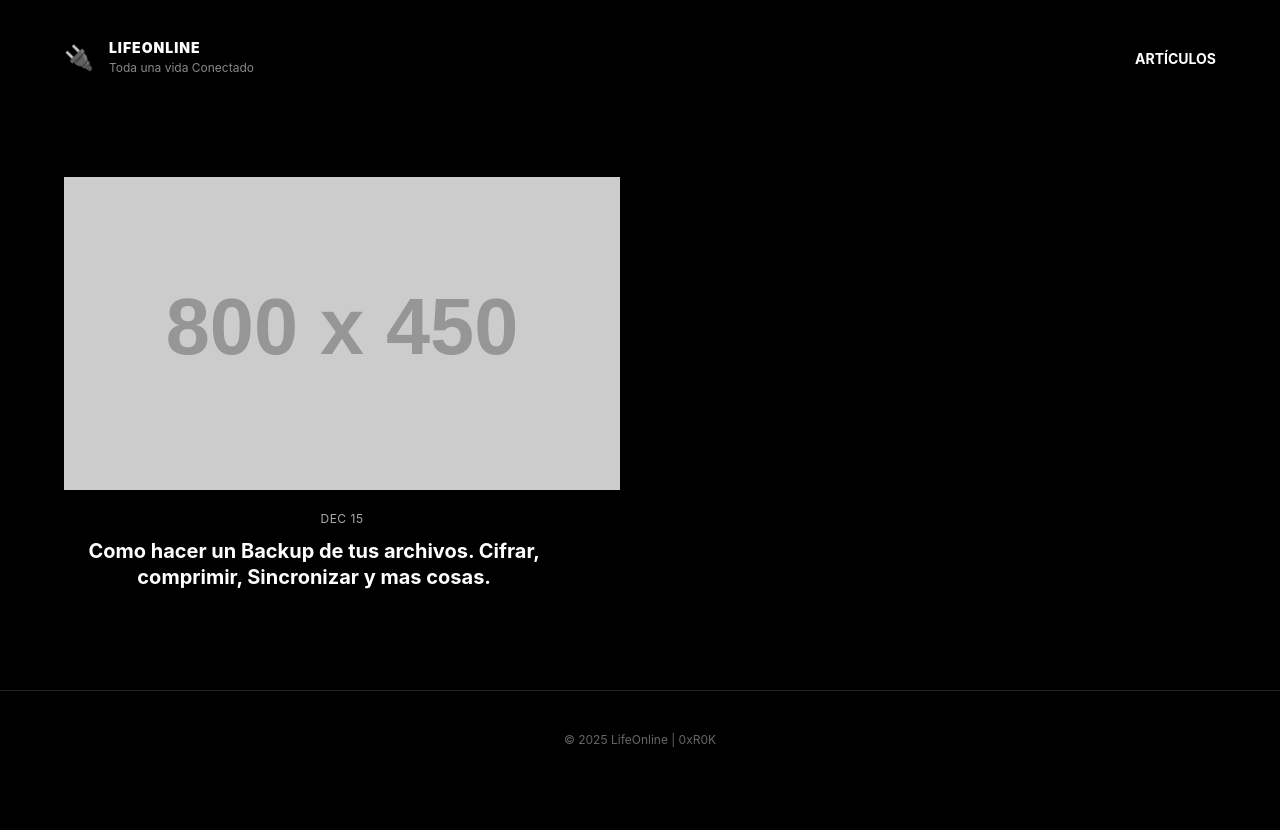
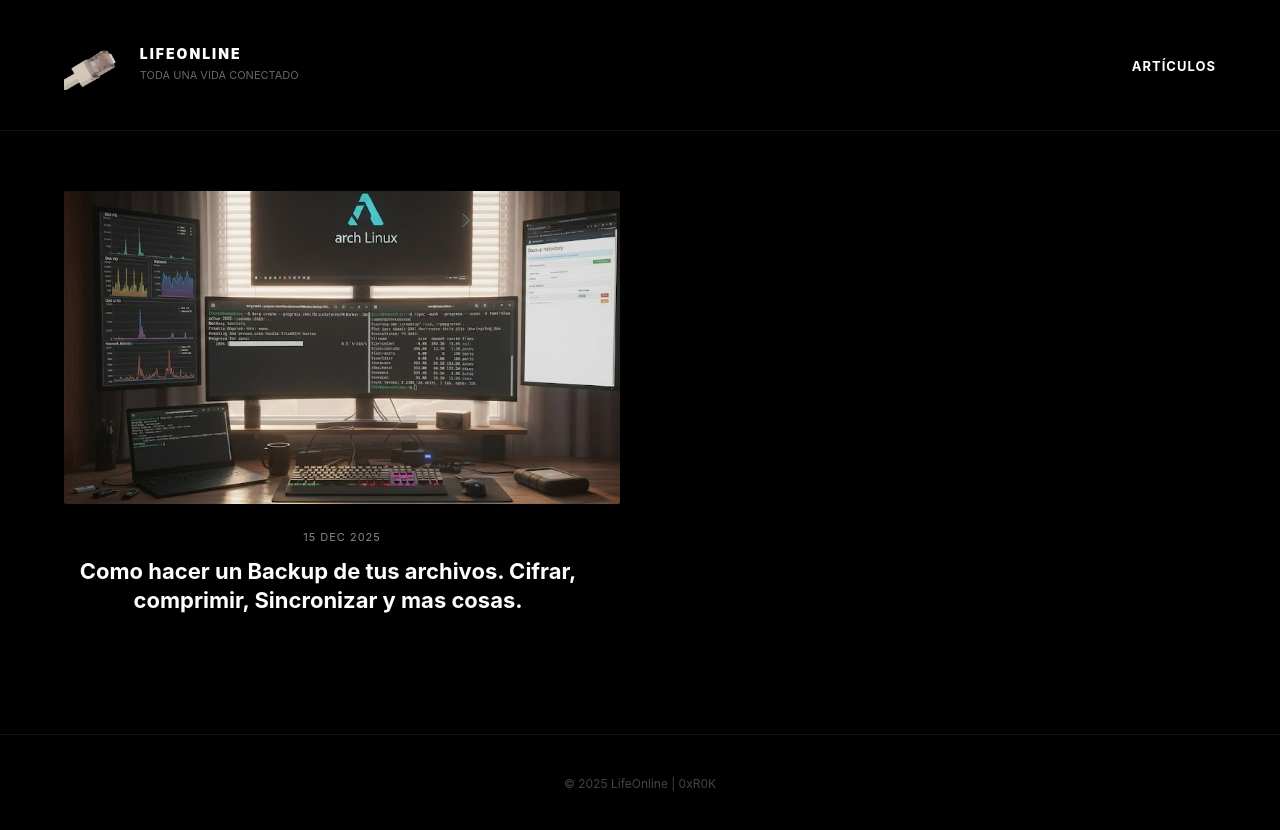
Before and after one commit to 0xR0K/0xR0K.github.io, a Jekyll site: the page built from index.md, in a window 1280 px wide. Shown: the top 830 px of the page. Built offline with Jekyll 4.4.1, drawn with Linux system fonts in a browser that asks for light colours.

Commit message:
Actualizaciones varias

```diff
--- a/_layouts/home.html
+++ b/_layouts/home.html
@@ -10,7 +10,9 @@
 
   <header>
     <div class="branding-container">
-      <div class="site-icon">🔌</div>
+      <a href="{{ '/' | relative_url }}" class="site-logo">
+        <img src="{{ '/assets/images/Logo.png' | relative_url }}" alt="0xR0K Logo">
+      </a>
 
       <div class="site-identity">
         <h1><a href="{{ '/' | relative_url }}">LIFEONLINE</a></h1>
@@ -33,15 +35,12 @@
           <a href="{{ articulo.url | relative_url }}">
 
             <div class="post-image-container">
-              {% if articulo.image %}
-                <img src="{{ articulo.image | relative_url }}" alt="{{ articulo.title }}">
-              {% else %}
-                <img src="https://via.placeholder.com/800x450/111111/FFFFFF?text=LifeOnline" alt="Cover">
-              {% endif %}
-            </div>
+              <img src="{{ '/assets/images/' | append: articulo.slug | append: '/portada.png' | relative_url }}"
+                   alt="{{ articulo.title }}"
+                   onerror="this.style.display='none';"> </div>
 
             <div class="post-date">
-              {{ articulo.date | date: "%b %d" }}
+              {{ articulo.date | date: "%d %b %Y" }}
             </div>
 
             <h2 class="post-title">{{ articulo.title }}</h2>
--- a/assets/style.css
+++ b/assets/style.css
@@ -6,8 +6,8 @@
 }
 
 body {
-  background-color: #000000;
-  color: #ffffff;
+  background-color: #000000; /* NEGRO */
+  color: #ffffff;            /* BLANCO */
   font-family: -apple-system, BlinkMacSystemFont, "Segoe UI", Roboto, Helvetica, Arial, sans-serif;
   line-height: 1.5;
 }
@@ -15,6 +15,7 @@ body {
 a {
   text-decoration: none;
   color: inherit;
+  transition: opacity 0.2s ease;
 }
 
 a:hover {
@@ -28,44 +29,49 @@ header {
   align-items: center;
   justify-content: space-between;
   margin-bottom: 60px;
+  border-bottom: 1px solid #111;
 }
 
 .branding-container {
   display: flex;
   align-items: center;
-  gap: 15px;
+  gap: 20px;
 }
 
-.site-icon {
-  font-size: 24px;
+.site-logo img {
+  height: 50px;
+  width: auto;
+  display: block;
 }
 
 .site-identity h1 {
   font-size: 14px;
   font-weight: 900;
   text-transform: uppercase;
-  letter-spacing: 1px;
+  letter-spacing: 2px;
   line-height: 1.2;
 }
 
 .site-identity p {
-  font-size: 12px;
-  color: #888888;
-  margin-top: 2px;
+  font-size: 11px;
+  color: #666;
+  text-transform: uppercase;
+  margin-top: 4px;
 }
 
-/* MENÚ DE NAVEGACIÓN */
+/* MENÚ */
 nav ul {
   list-style: none;
   display: flex;
-  gap: 20px;
+  gap: 30px;
 }
 
 nav a {
-  font-size: 14px;
-  font-weight: bold;
+  font-size: 13px;
+  font-weight: 700;
   color: #ffffff;
   text-transform: uppercase;
+  letter-spacing: 1px;
 }
 
 /* ================= GRID DE ARTÍCULOS ================= */
@@ -79,16 +85,21 @@ nav a {
   display: grid;
   grid-template-columns: repeat(2, 1fr);
   column-gap: 40px;
-  row-gap: 60px;
+  row-gap: 80px;
 }
 
 @media (max-width: 768px) {
   .posts-grid {
     grid-template-columns: 1fr;
   }
+  header {
+    flex-direction: column;
+    gap: 20px;
+    align-items: flex-start;
+  }
 }
 
-/* ================= TARJETAS DE ARTÍCULOS ================= */
+/* ================= TARJETAS ================= */
 .post-card {
   display: flex;
   flex-direction: column;
@@ -101,38 +112,43 @@ nav a {
   aspect-ratio: 16 / 9;
   overflow: hidden;
   background-color: #111;
-  margin-bottom: 20px;
+  margin-bottom: 25px;
+  border-radius: 2px;
 }
 
 .post-image-container img {
   width: 100%;
   height: 100%;
   object-fit: cover;
-  display: block;
+  transition: transform 0.4s ease;
+}
+
+.post-card:hover .post-image-container img {
+  transform: scale(1.02);
 }
 
 .post-date {
-  font-size: 12px;
-  color: #aaaaaa;
-  margin-bottom: 10px;
+  font-size: 11px;
+  color: #888;
+  margin-bottom: 12px;
   text-transform: uppercase;
-  letter-spacing: 0.5px;
+  letter-spacing: 1px;
 }
 
 .post-title {
-  font-size: 20px;
+  font-size: 22px;
   font-weight: 700;
   color: #ffffff;
   line-height: 1.3;
-  max-width: 90%;
+  max-width: 95%;
 }
 
 /* FOOTER */
 footer {
-  margin-top: 100px;
+  margin-top: 120px;
   padding: 40px 0;
   text-align: center;
-  border-top: 1px solid #222;
+  border-top: 1px solid #111;
   font-size: 12px;
-  color: #666;
+  color: #444;
 }
```
Also changed, not shown: assets/images/backup-archivos/Portada.png (added), assets/images/backup-archivos/Recuperacion completa 1.png (renamed from assets/images/Recuperacion/Recuperacion completa 1.png), assets/images/backup-archivos/Recuperado.png (renamed from assets/images/Recuperacion/Recuperado.png), assets/images/backup-archivos/Recuperando 0.png (renamed from assets/images/Recuperacion/Recuperando 0.png), assets/images/backup-archivos/Recuperando.png (renamed from assets/images/Recuperacion/Recuperando.png).
